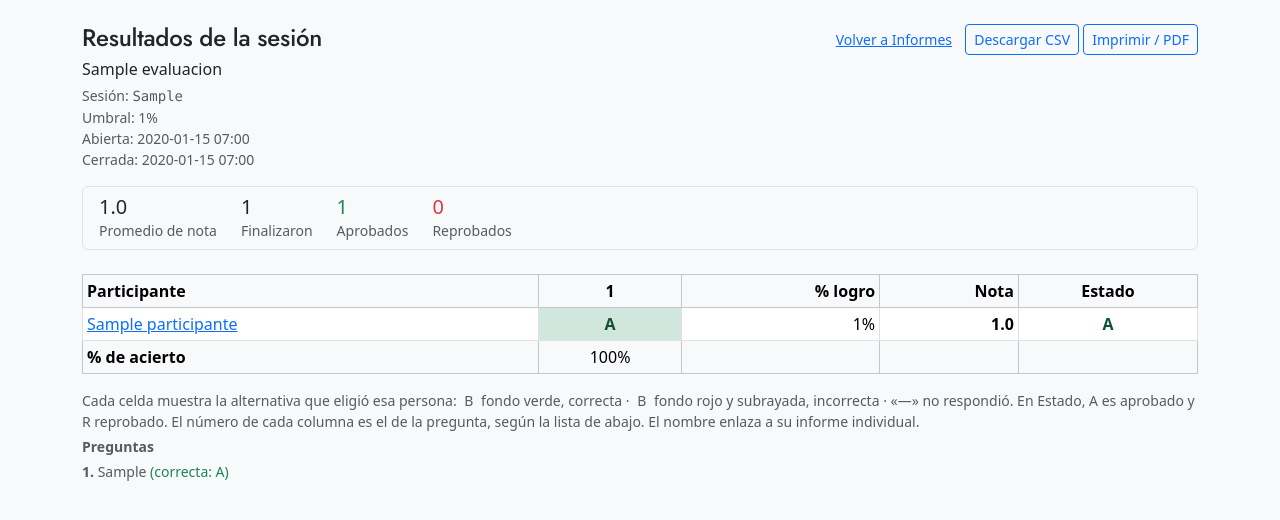
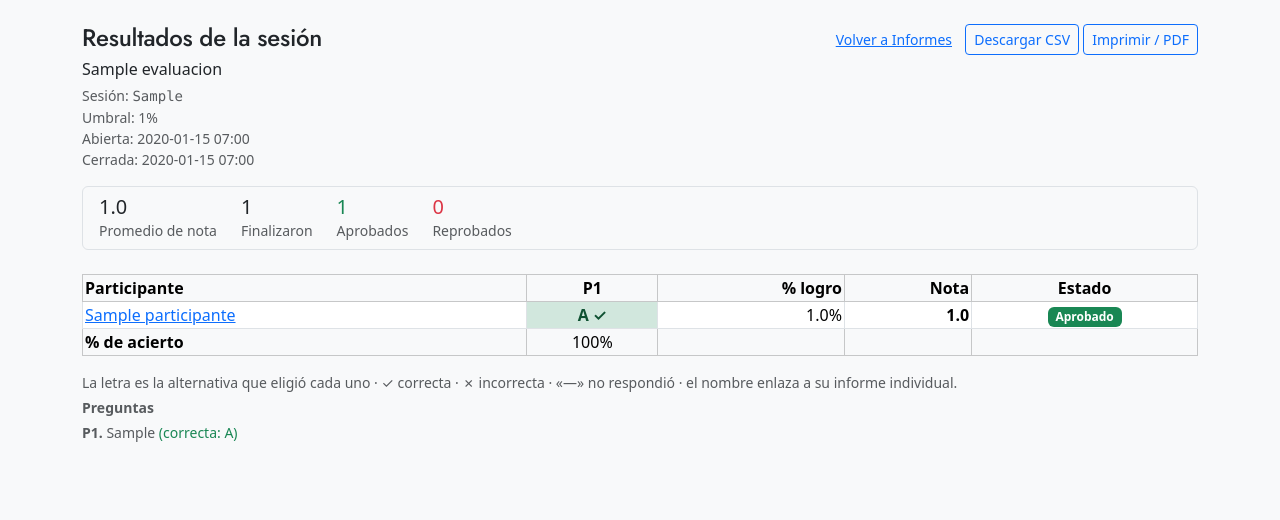
Before and after one commit to rm-2526/fuenti, a Flask app: page /evaluaciones/1/sesiones/1/informe-todos in a window 1280 px wide. Shown: the part 47-567 px from the top of the page. Run offline with Flask 3, Linux system fonts and the light colour scheme; a user stored in the database is signed in; tables that the repository leaves empty hold one stand-in row (values such as "Sample post").

Commit message:
Corrige y mejora pagina Informes

```diff
--- a/app/templates/evaluaciones/informe_todos.html
+++ b/app/templates/evaluaciones/informe_todos.html
@@ -15,22 +15,16 @@
 #}
 <style>
   .matriz td, .matriz th { text-align: center; vertical-align: middle; }
+  /* Celdas más apretadas que el .table-sm de Bootstrap (que usa 4px). Se copia
+     su mismo selector —no `.matriz td`— porque el de Bootstrap es más
+     específico y ganaría; con este, al ir esta hoja después, manda la nuestra.
+     Medido con 20 preguntas y 12 participantes: la tabla pasa de 1390 a 1294 px
+     de ancho y de 487 a 403 px de alto. Si se ve muy apretado, subir el 2px
+     horizontal a 3px devuelve 48 px de ancho. */
+  .matriz > :not(caption) > * > * { padding: 1px 2px; }
   .matriz td.nom, .matriz th.nom { text-align: left; white-space: nowrap; }
   .matriz .cell-ok { background: #d1e7dd; color: #0f5132; font-weight: 600; }
-  /* La incorrecta lleva ademas subrayado. Es a proposito y no es decoracion:
-     impresos en blanco y negro, el verde (#d1e7dd) y el rojo (#f8d7da) quedan a
-     2 puntos de luminancia de distancia sobre 255, o sea indistinguibles. Sin
-     los simbolos ✓/✗, el subrayado es lo unico que separa acierto de error en
-     una impresora B/N, y no cuesta ni un pixel de ancho. */
-  .matriz .cell-no {
-    background: #f8d7da; color: #842029; font-weight: 600;
-    text-decoration: underline; text-underline-offset: 2px;
-  }
-  /* Estado en una letra (A/R) para no gastar el ancho de un badge completo.
-     La leyenda de abajo explica que significa cada una. */
-  .matriz .estado { font-weight: 700; }
-  .matriz .estado-ok { color: #0f5132; }
-  .matriz .estado-no { color: #842029; text-decoration: underline; }
+  .matriz .cell-no { background: #f8d7da; color: #842029; font-weight: 600; }
   .matriz th.qcol { cursor: help; }
   @media print {
     @page { size: landscape; margin: 10mm; }
@@ -48,6 +42,15 @@
        horizontal (medido en navegador). En pantalla la tabla queda igual. */
     .matriz { font-size: 7.5pt !important; }
     .matriz td, .matriz th { padding: 1px 2px !important; }
+
+    /* El nombre se parte en dos líneas en vez de truncarse: este informe es un
+       acta, y cortar un apellido con "…" sería perder el dato que identifica a
+       la persona. Ocupa lo mismo que truncar, así que no hay razón para cortar. */
+    .matriz td.nom, .matriz th.nom {
+      white-space: normal !important;
+      max-width: 110px;
+      font-size: 6.5pt !important;
+    }
 
     .matriz .badge { font-size: 6pt !important; padding: 1px 3px !important; }
   }
@@ -98,10 +101,10 @@
   </div>
 
   <div class="table-responsive">
-    {% if matriz.columnas|length > 30 %}
-      {# Medido en navegador: con nombres completos en una línea caben ~30
-         preguntas en A4 horizontal. Pasado eso, al imprimir se recortan las
-         últimas columnas SIN aviso. Mientras eso siga siendo así, al menos que la
+    {% if matriz.columnas|length > 35 %}
+      {# Con más de ~35 preguntas la matriz ya no cabe a lo ancho de una hoja A4
+         horizontal ni en modo compacto, y al imprimir se recortan las últimas
+         columnas SIN aviso. Mientras eso siga siendo así, al menos que la
          persona lo sepa antes de imprimir y tenga la salida (el CSV lleva la
          matriz completa). El aviso no se imprime: es para quien está por hacerlo. #}
       <div class="alert alert-warning no-print small">
@@ -117,7 +120,7 @@
           <th class="nom">Participante</th>
           {% for col in matriz.columnas %}
             <th class="qcol" title="{{ col.enunciado }} (correcta: {{ col.correcta_letra }})">
-              {{ loop.index }}
+              P{{ loop.index }}
             </th>
           {% endfor %}
           <th class="text-end">% logro</th>
@@ -140,22 +143,22 @@
               {% if celda.acerto is none %}
                 <td class="text-muted">—</td>
               {% elif celda.acerto %}
-                <td class="cell-ok">{{ celda.letra }}</td>
+                <td class="cell-ok">{{ celda.letra }} ✓</td>
               {% else %}
-                <td class="cell-no">{{ celda.letra }}</td>
+                <td class="cell-no">{{ celda.letra }} ✗</td>
               {% endif %}
             {% endfor %}
             <td class="text-end">
-              {{ "%.0f"|format(fila.porcentaje) if fila.porcentaje is not none else "—" }}%
+              {{ "%.1f"|format(fila.porcentaje) if fila.porcentaje is not none else "—" }}%
             </td>
             <td class="text-end fw-semibold">
               {{ "%.1f"|format(fila.nota) if fila.nota is not none else "—" }}
             </td>
             <td>
               {% if fila.aprobado %}
-                <span class="estado estado-ok" title="Aprobado">A</span>
+                <span class="badge bg-success">Aprobado</span>
               {% elif fila.aprobado is not none %}
-                <span class="estado estado-no" title="Reprobado">R</span>
+                <span class="badge bg-danger">Reprobado</span>
               {% endif %}
             </td>
           </tr>
@@ -183,25 +186,16 @@
     </p>
   {% endif %}
 
-  {# La leyenda dejo de ser un adorno: al sacar los ✓/✗ de las celdas, es el
-     unico lugar donde se explica que fondo verde = correcta y fondo rojo (con
-     subrayado) = incorrecta. Sin ella el informe impreso no se puede leer. #}
   <p class="text-muted small mb-1">
-    Cada celda muestra la alternativa que eligió esa persona:
-    <span class="cell-ok px-1">B</span> fondo verde, correcta ·
-    <span class="cell-no px-1">B</span> fondo rojo y subrayada, incorrecta ·
-    «—» no respondió.
-    En Estado, <span class="estado estado-ok">A</span> es aprobado y
-    <span class="estado estado-no">R</span> reprobado.
-    El número de cada columna es el de la pregunta, según la lista de abajo.
-    El nombre enlaza a su informe individual.
+    La letra es la alternativa que eligió cada uno · ✓ correcta · ✗ incorrecta ·
+    «—» no respondió · el nombre enlaza a su informe individual.
   </p>
 
   <div class="small text-muted">
     <p class="fw-semibold mb-1">Preguntas</p>
     {% for col in matriz.columnas %}
       <div class="mb-1">
-        <span class="fw-semibold">{{ loop.index }}.</span>
+        <span class="fw-semibold">P{{ loop.index }}.</span>
         {{ col.enunciado }}
         <span class="text-success">(correcta: {{ col.correcta_letra }})</span>
       </div>
```
Also changed, not shown: tests/test_impresion_informe.py (+7 -3 lines), tests/test_informe_todos.py (+3 -7 lines), tests/test_verdadero_falso.py (+4 -6 lines).
